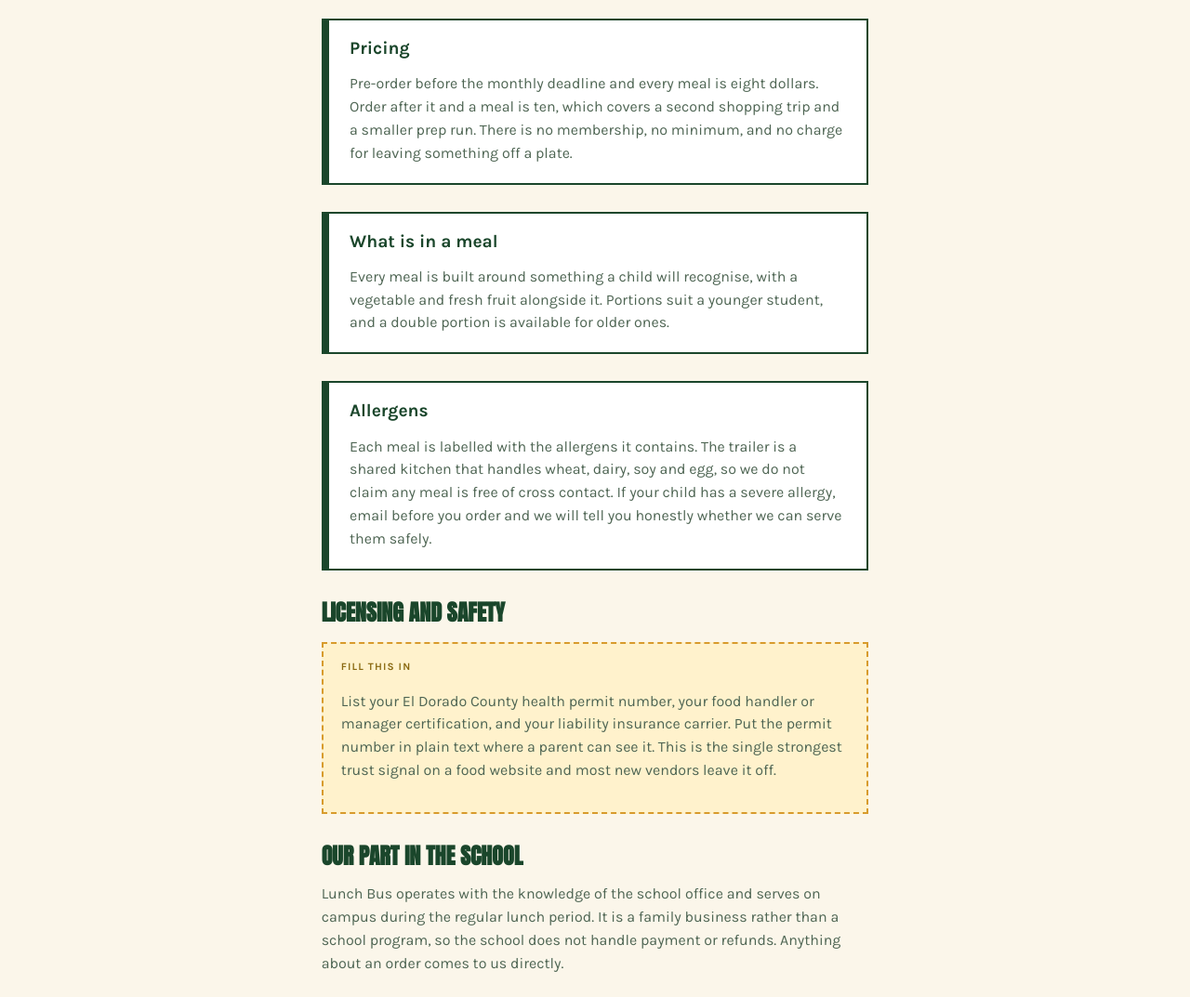
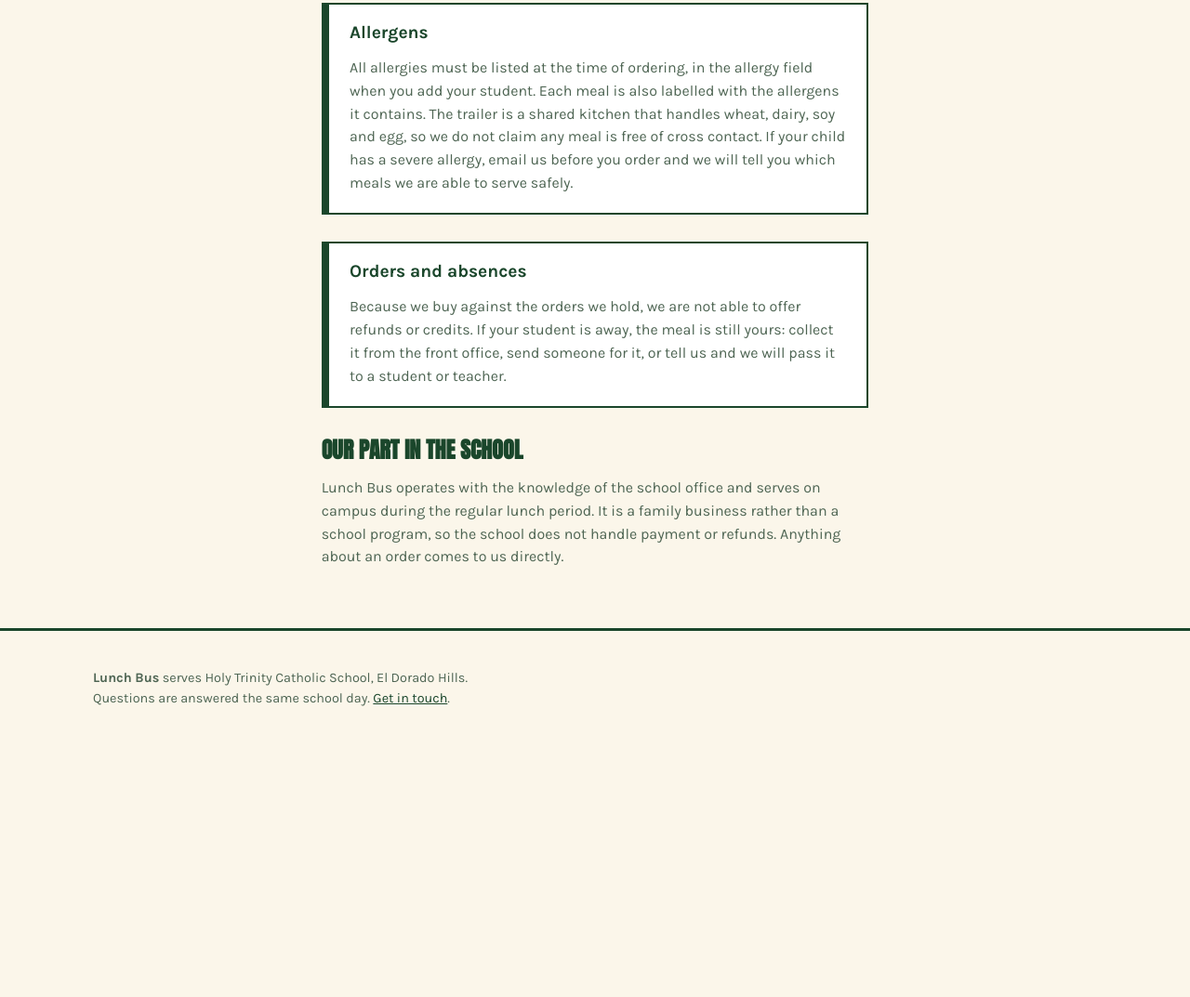
Before and after one commit to elliebusmire/orderlunchbus, a website: page about.html in a window 1280 px wide. Shown: the part 1134-2207 px from the top of the page at 93% size. After the commit the page ends 2048 px from the top, so only its background shows below. Drawn offline with Linux system fonts and the light colour scheme.

Commit message:
Update about.html

```diff
--- a/about.html
+++ b/about.html
@@ -52,16 +52,8 @@
 </section>
 
 <main class="wrap prose">
-  <div class="placeholder">
-    <p>Replace this box with a short introduction and a photo of yourself beside the trailer. Parents want to know who is cooking for their child. A name, a face and a sentence about why you started this will do more for enrollment than anything else on the site.</p>
-  </div>
-
   <h2>Why a lunch trailer</h2>
   <p>Packing a lunch every morning is one more thing in a week that is already full. Lunch Bus takes two of those mornings off your hands.</p>
-
-  <div class="placeholder">
-    <p>Add two or three sentences here about your cooking background and how you came to Holy Trinity. Specific beats polished. A parent volunteer who cooked for the parish festival for six years is a stronger credential than any adjective.</p>
-  </div>
 
   <h2 class="section-head">How we cook</h2>
 
@@ -82,13 +74,12 @@
 
   <div class="panel">
     <h3>Allergens</h3>
-    <p>Each meal is labelled with the allergens it contains. The trailer is a shared kitchen that handles wheat, dairy, soy and egg, so we do not claim any meal is free of cross contact. If your child has a severe allergy, email before you order and we will tell you honestly whether we can serve them safely.</p>
+    <p>All allergies must be listed at the time of ordering, in the allergy field when you add your student. Each meal is also labelled with the allergens it contains. The trailer is a shared kitchen that handles wheat, dairy, soy and egg, so we do not claim any meal is free of cross contact. If your child has a severe allergy, email us before you order and we will tell you which meals we are able to serve safely.</p>
   </div>
 
-  <h2 class="section-head">Licensing and safety</h2>
-
-  <div class="placeholder">
-    <p>List your El Dorado County health permit number, your food handler or manager certification, and your liability insurance carrier. Put the permit number in plain text where a parent can see it. This is the single strongest trust signal on a food website and most new vendors leave it off.</p>
+  <div class="panel">
+    <h3>Orders and absences</h3>
+    <p>Because we buy against the orders we hold, we are not able to offer refunds or credits. If your student is away, the meal is still yours: collect it from the front office, send someone for it, or tell us and we will pass it to a student or teacher.</p>
   </div>
 
   <h2 class="section-head">Our part in the school</h2>
```
